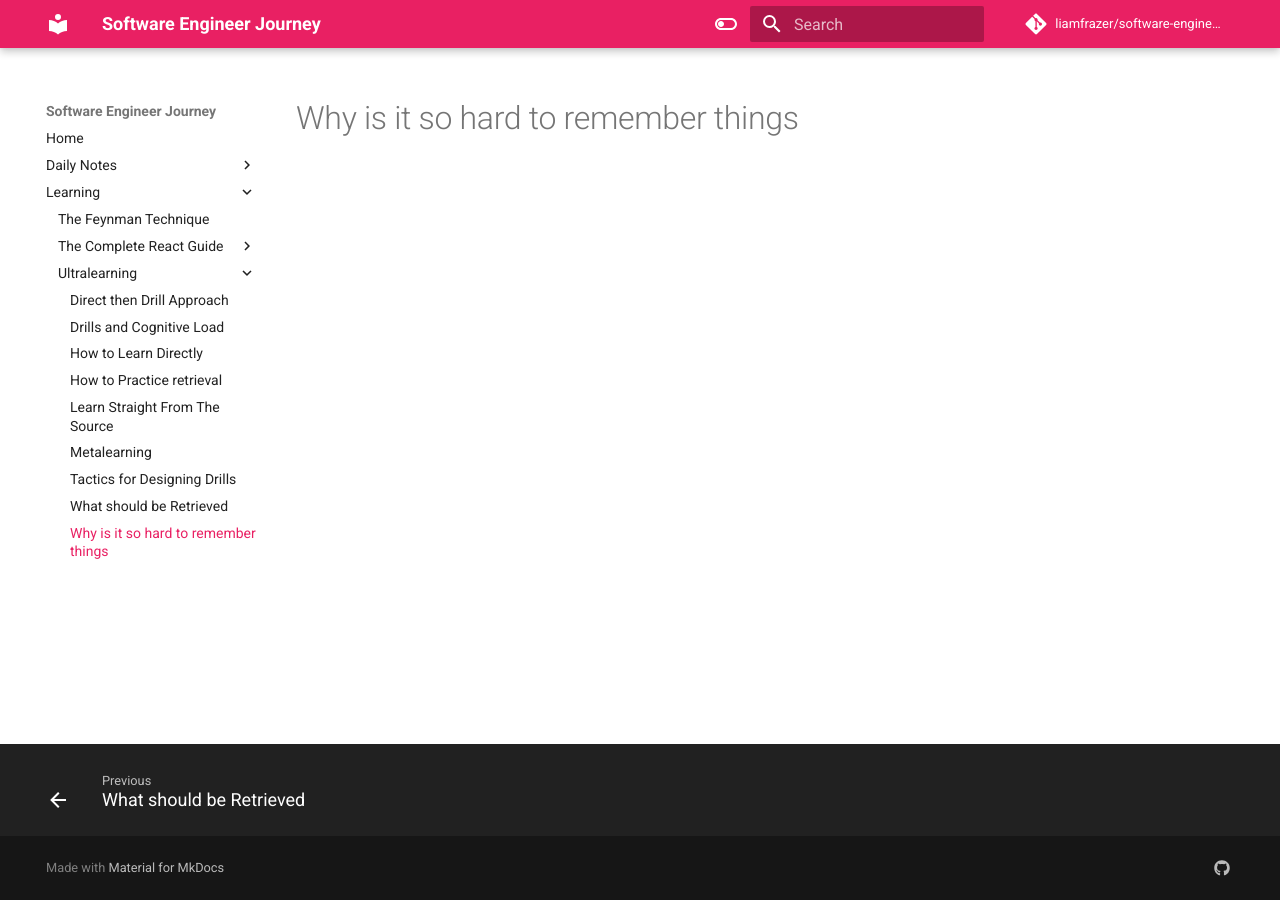
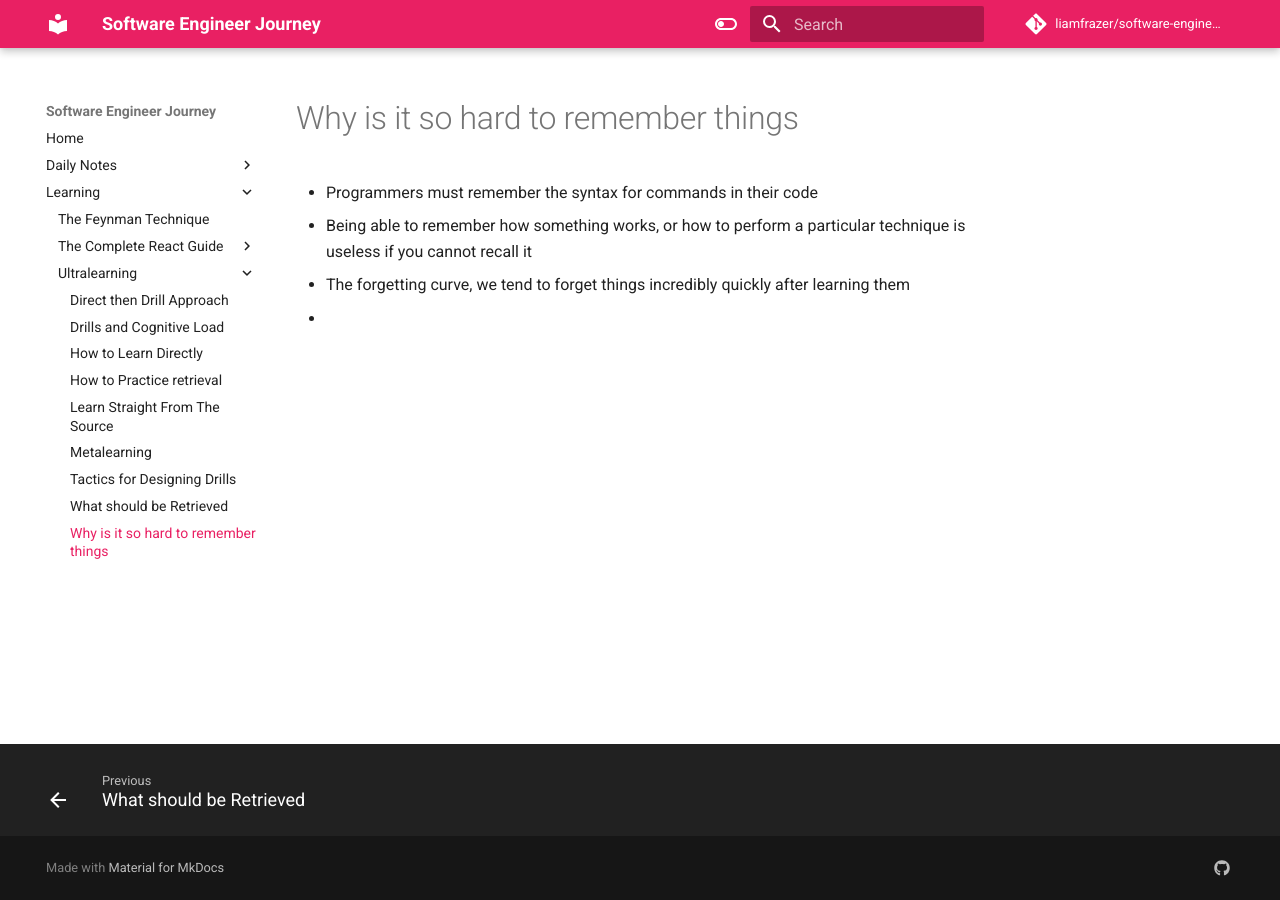
Before and after one commit to liamfrazer/software-engineer-journey, an MkDocs documentation site: the page built from docs/Learning/Ultralearning/Why is it so hard to remember things.md, in a window 1280 px wide. Built offline with MkDocs 1.6.1 and Material for MkDocs 9.7.7, drawn with Linux system fonts in a browser that asks for light colours; comment, search, counter and statistics services are not loaded.

Commit message:
vault backup: 2023-12-11 22:36:29

```diff
--- a/docs/Learning/Ultralearning/Why is it so hard to remember things.md
+++ b/docs/Learning/Ultralearning/Why is it so hard to remember things.md
@@ -1,4 +1,9 @@
 ---
-tags: []
+tags:
+  - ultralearning
 ---
 # Why is it so hard to remember things
+* Programmers must remember the syntax for commands in their code
+* Being able to remember how something works, or how to perform a particular technique is useless if you cannot recall it
+* The forgetting curve, we tend to forget things incredibly quickly after learning them
+*
```
